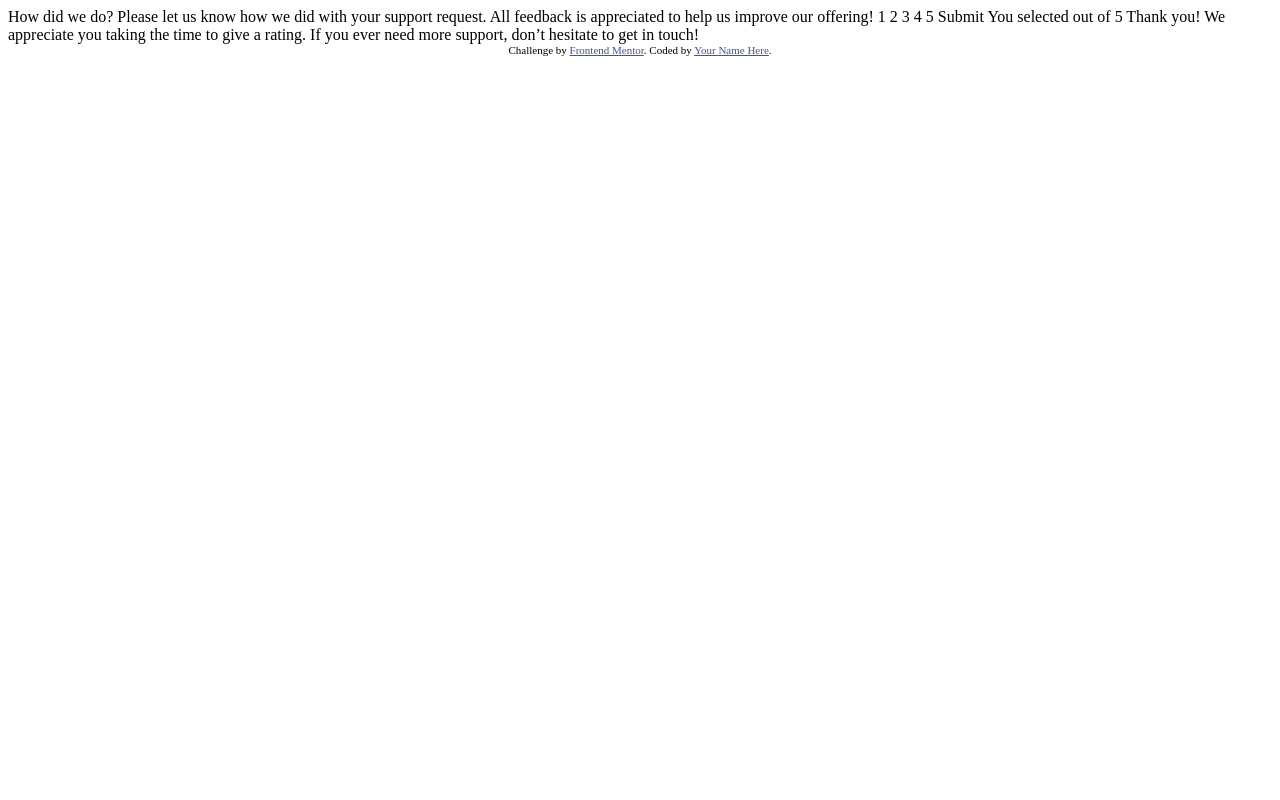
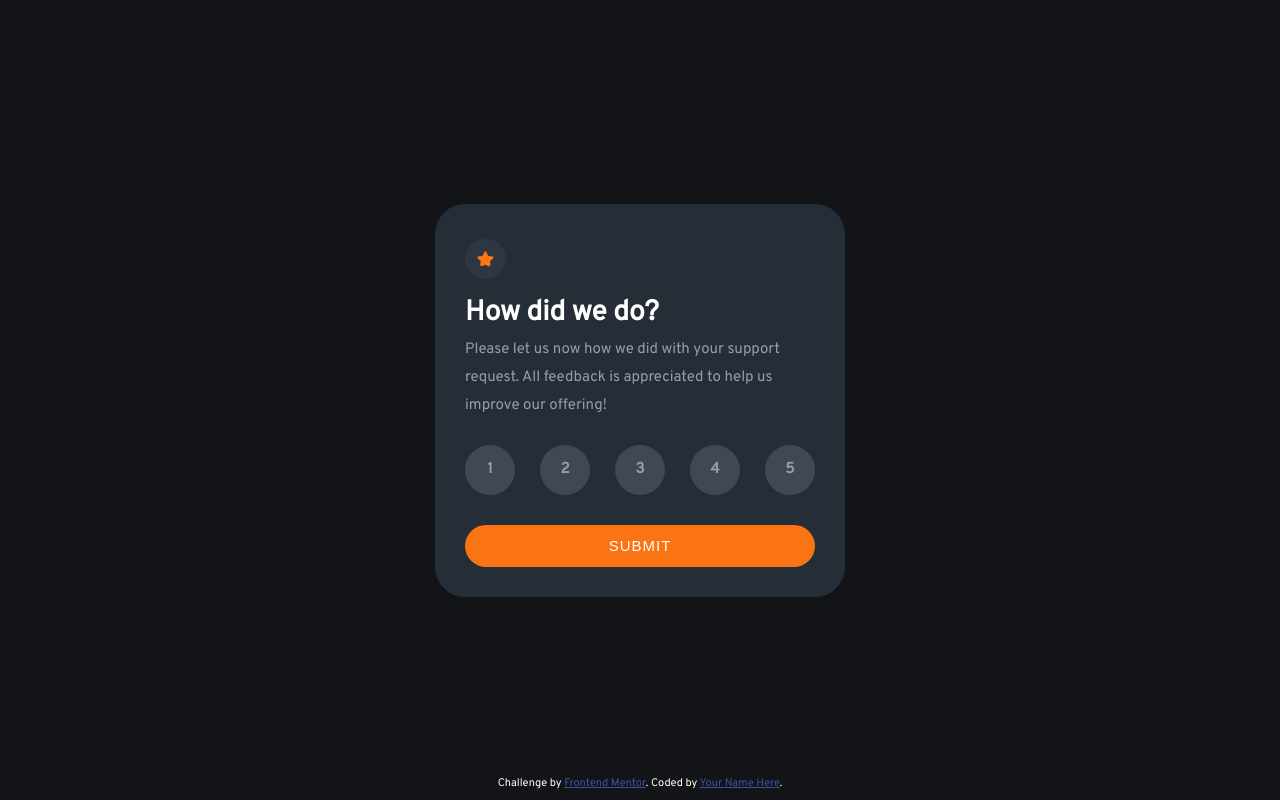
Before and after one commit to Recker27/fronendmentor-interactive-rating, a plain HTML site: page index.html in a window 1280 px wide. Drawn offline with Linux system fonts and the light colour scheme.

Commit message:
update html + add css

```diff
--- a/index.html
+++ b/index.html
@@ -1,49 +1,66 @@
 <!DOCTYPE html>
 <html lang="en">
   <head>
-  <meta charset="UTF-8">
-  <meta name="viewport" content="width=device-width, initial-scale=1.0"> <!-- displays site properly based on user's device -->
+    <meta charset="UTF-8" />
+    <meta name="viewport" content="width=device-width, initial-scale=1.0" />
+    <!-- displays site properly based on user's device -->
 
-  <link rel="icon" type="image/png" sizes="32x32" href="./images/favicon-32x32.png">
+    <link
+      rel="icon"
+      type="image/png"
+      sizes="32x32"
+      href="./images/favicon-32x32.png"
+    />
+    <link rel="stylesheet" href="style.css" />
 
     <title>Frontend Mentor | Interactive rating component</title>
 
     <!-- Feel free to remove these styles or customise in your own stylesheet 👍 -->
     <style>
-    .attribution { font-size: 11px; text-align: center; }
-    .attribution a { color: hsl(228, 45%, 44%); }
+      .attribution {
+        font-size: 11px;
+        text-align: center;
+        position: absolute;
+        bottom: 10px;
+      }
+      .attribution a {
+        color: hsl(228, 45%, 44%);
+      }
     </style>
   </head>
   <body>
-
-  <!-- Rating state start -->
-
-  How did we do?
-
-  Please let us know how we did with your support request. All feedback is appreciated
-  to help us improve our offering!
-
-  1 2 3 4 5
-
-  Submit
-
-  <!-- Rating state end -->
-
-  <!-- Thank you state start -->
-
-  You selected <!-- Add rating here --> out of 5
-
-  Thank you!
-
-  We appreciate you taking the time to give a rating. If you ever need more support,
-  don’t hesitate to get in touch!
-
-  <!-- Thank you state end -->
-
+    <div class="app-container">
+      <img src="images/icon-star.svg" alt="icon-star" class="icon-star" />
+      <h1 class="rating-title">How did we do?</h1>
+      <p class="rating-subtitle">
+        Please let us now how we did with your support request. All feedback is
+        appreciated to help us improve our offering!
+      </p>
+      <div class="rating-container">
+        <div class="rating-number">
+          <p>1</p>
+        </div>
+        <div class="rating-number">
+          <p>2</p>
+        </div>
+        <div class="rating-number">
+          <p>3</p>
+        </div>
+        <div class="rating-number">
+          <p>4</p>
+        </div>
+        <div class="rating-number">
+          <p>5</p>
+        </div>
+      </div>
+      <button class="submit-btn">SUBMIT</button>
+    </div>
 
     <div class="attribution">
-    Challenge by <a href="https://www.frontendmentor.io?ref=challenge" target="_blank">Frontend Mentor</a>.
-    Coded by <a href="#">Your Name Here</a>.
+      Challenge by
+      <a href="https://www.frontendmentor.io?ref=challenge" target="_blank"
+        >Frontend Mentor</a
+      >. Coded by <a href="#">Your Name Here</a>.
     </div>
   </body>
 </html>
--- /dev/null
+++ b/style.css
@@ -0,0 +1,78 @@
+@import url("https://fonts.googleapis.com/css2?family=Overpass&display=swap");
+
+* {
+  padding: 0;
+  margin: 0;
+  box-sizing: 0;
+}
+
+body {
+  font-family: "Overpass", sans-serif;
+  display: flex;
+  flex-direction: column;
+  justify-content: center;
+  align-items: center;
+  height: 100vh;
+  background-color: hsl(216, 12%, 8%);
+  color: white;
+}
+
+.app-container {
+  width: 350px;
+  background-color: hsl(213, 19%, 18%);
+  padding: 30px;
+  border-radius: 30px;
+}
+
+.icon-star {
+  background-color: hsla(216, 12%, 54%, 10%);
+  padding: 12px;
+  border-radius: 50%;
+  margin: 5px 0;
+}
+
+.rating-title {
+  font-weight: 700;
+  font-size: 28px;
+  margin: 5px 0;
+}
+
+.rating-subtitle {
+  font-size: 15px;
+  font-weight: 400;
+  color: hsl(217, 12%, 63%);
+  line-height: 28px;
+  margin: 5px 0;
+}
+
+.rating-container {
+  display: flex;
+  justify-content: space-between;
+}
+
+.rating-number {
+  background-color: hsla(216, 12%, 54%, 30%);
+  color: hsl(217, 12%, 63%);
+  font-weight: 700;
+  font-size: 15px;
+  display: flex;
+  justify-content: center;
+  align-items: center;
+  width: 50px;
+  height: 50px;
+  border-radius: 50%;
+  margin: 20px 0;
+}
+
+.submit-btn {
+  background-color: hsl(25, 97%, 53%);
+  color: white;
+  width: 100%;
+  height: 42px;
+  font-weight: 700px;
+  font-size: 15px;
+  letter-spacing: 1px;
+  border: none;
+  border-radius: 32px;
+  margin-top: 10px;
+}
```
Lines whose indentation alone changed are shown as unchanged.
